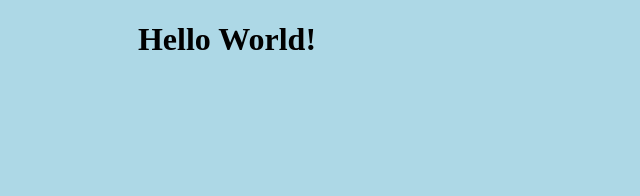
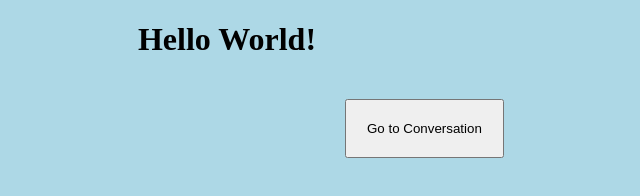
Before and after one commit to dattaankita/Web-Project, a plain HTML site: page dashboard/src/index.html in a window 1280 px wide. Shown: the whole page, without its empty margins (413-1053 px from the left). Drawn offline with Linux system fonts and the light colour scheme.

Commit message:
added config file

```diff
--- a/dashboard/src/index.html
+++ b/dashboard/src/index.html
@@ -1,12 +1,14 @@
 <!Doctype html>
 <html>
     <head>
+
     	<meta charset="utf-8">
     	<title>A simple website</title>
     	<link rel="stylesheet" href="style.css">
    </head>
    <body>
         <h1>Hello World!</h1>
-        <script src="script.js"></script>
+	<br>
+     	<button onclick="http://localhost:4200?config=angular.json">Go to Conversation</button>
    </body>
 </html>
--- a/dashboard/src/style.css
+++ b/dashboard/src/style.css
@@ -1,7 +1,16 @@
+
 h1 {
     color: black;
     text-align: center;
 }
 body {
-     background-color: lightblue;
+     	background-color: lightblue;
+
+
 }
+button {
+	margin-left: 750px;
+        margin-top: 1px;
+        text-align: center;
+	padding: 20px;
+}
```
Lines whose indentation alone changed are shown as unchanged.
